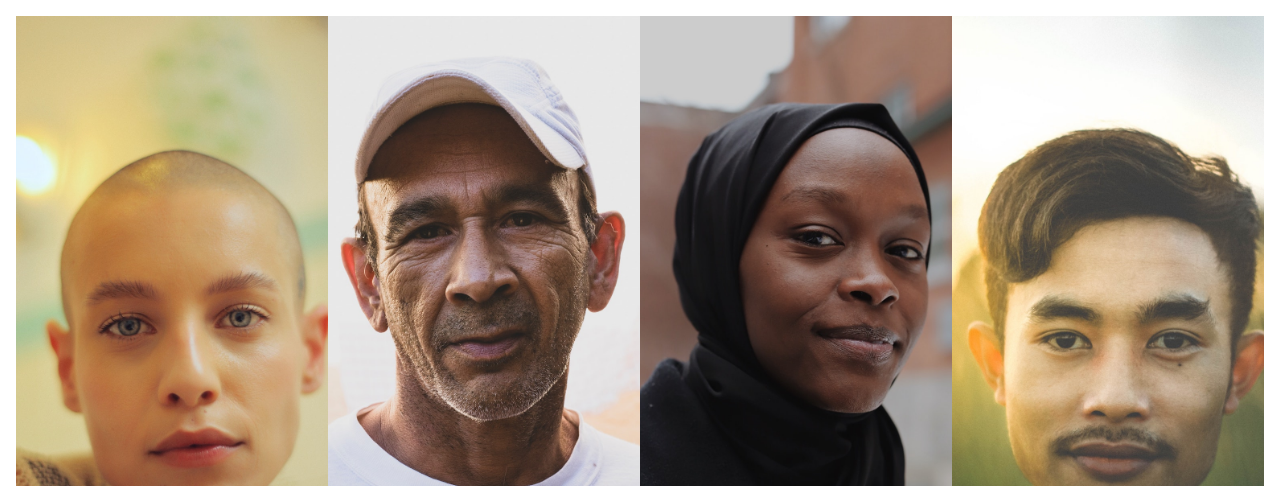
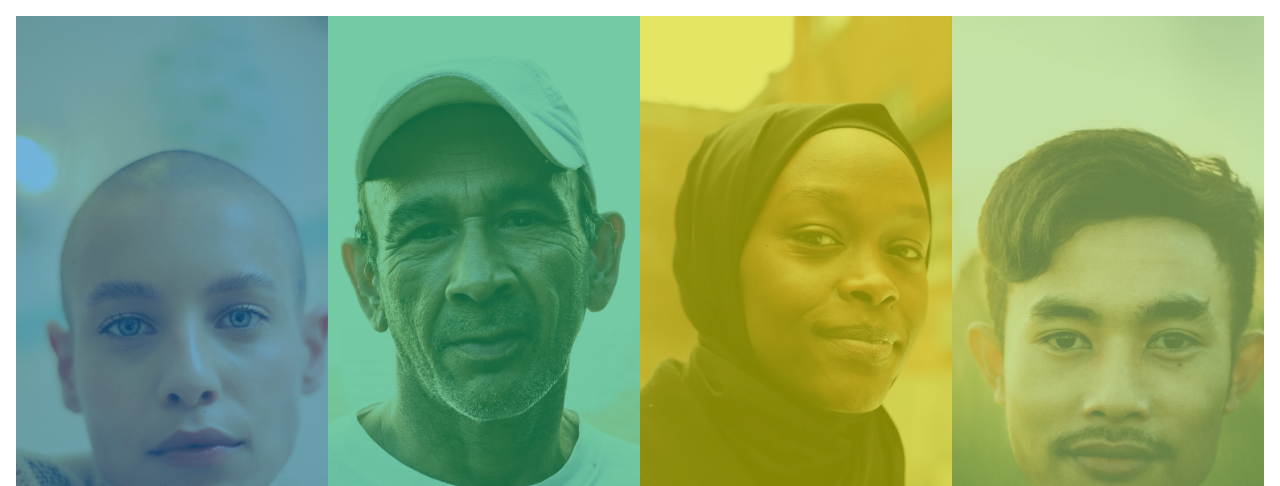
Before and after one commit to Rapidisimo/ta-uwa, a plain HTML site: page index.html in a window 1280 px wide. Shown: the top 486 px of the page. Drawn offline with Linux system fonts and the light colour scheme.

Commit message:
color overlay on portraits

```diff
--- a/css/main.css
+++ b/css/main.css
@@ -93,10 +93,7 @@ header {
     }
 }
 
-
 @media (min-width: 820px) {
-
-    /* Initial Code */
 
     .wrapper {
         max-width: 1280px;
@@ -118,6 +115,26 @@ header {
         height: 724px;
     }
 
+    .blue-overlay,
+    .green-overlay,
+    .yellow-overlay,
+    .light-green-overlay {
+        width: 100%;
+        height: 724px;
+    }
+
+    .blue-overlay {
+        background-color: rgba(0, 116, 184, .5);
+    }
+    .green-overlay {
+        background-color: rgba(0, 173, 98, .5);
+    }
+    .yellow-overlay {
+        background-color: rgba(255, 255, 0, .5);
+    }
+    .light-green-overlay {
+        background-color: rgba(142, 198, 80, .5);
+    }
     /* Portrait Columns End */
 
     /* Header H1 Text Start*/
--- a/index.html
+++ b/index.html
@@ -13,10 +13,18 @@
     <div class="wrapper">
         <header>
             <div class="hero" role="img" aria-label="A set of portrai photos of four different people in four columns">
-                <div class="col-1"></div>
-                <div class="col-2"></div>
-                <div class="col-3"></div>
-                <div class="col-4"></div>
+                <div class="col-1">
+                    <div class="blue-overlay"></div>
+                </div>
+                <div class="col-2">
+                    <div class="green-overlay"></div>
+                </div>
+                <div class="col-3">
+                    <div class="yellow-overlay"></div>
+                </div>
+                <div class="col-4">
+                    <div class="light-green-overlay"></div>
+                </div>
             </div>
             <div class="slogan">
                 <h1>
```
